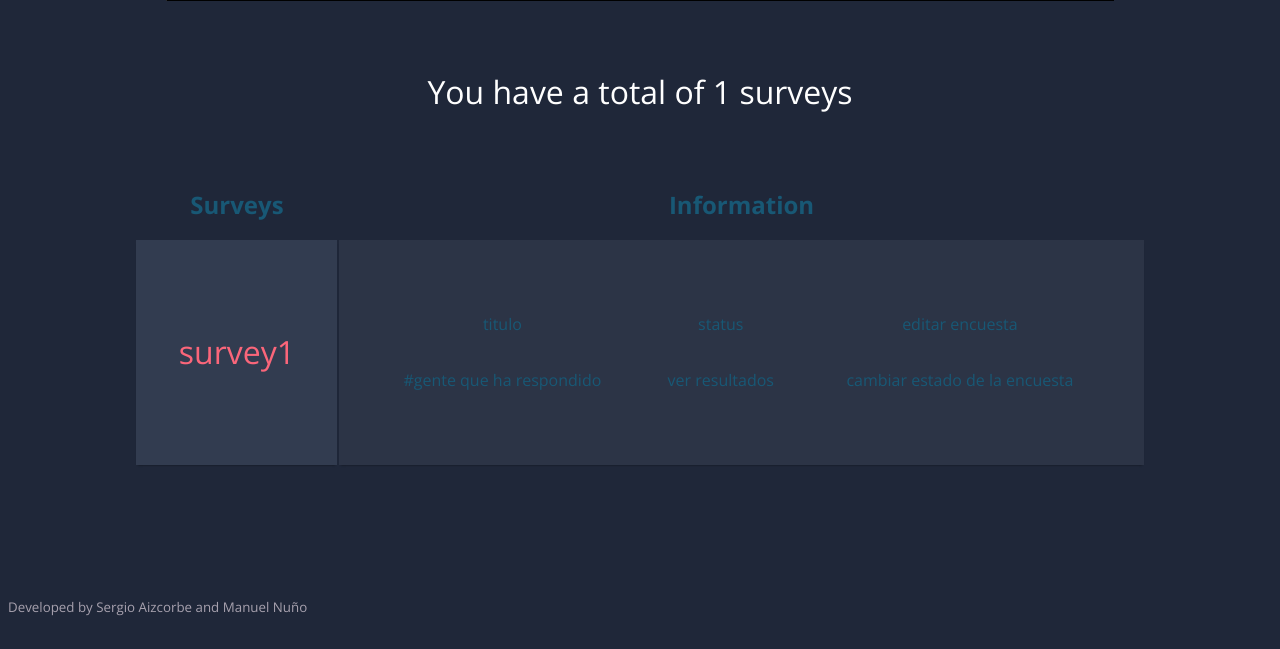
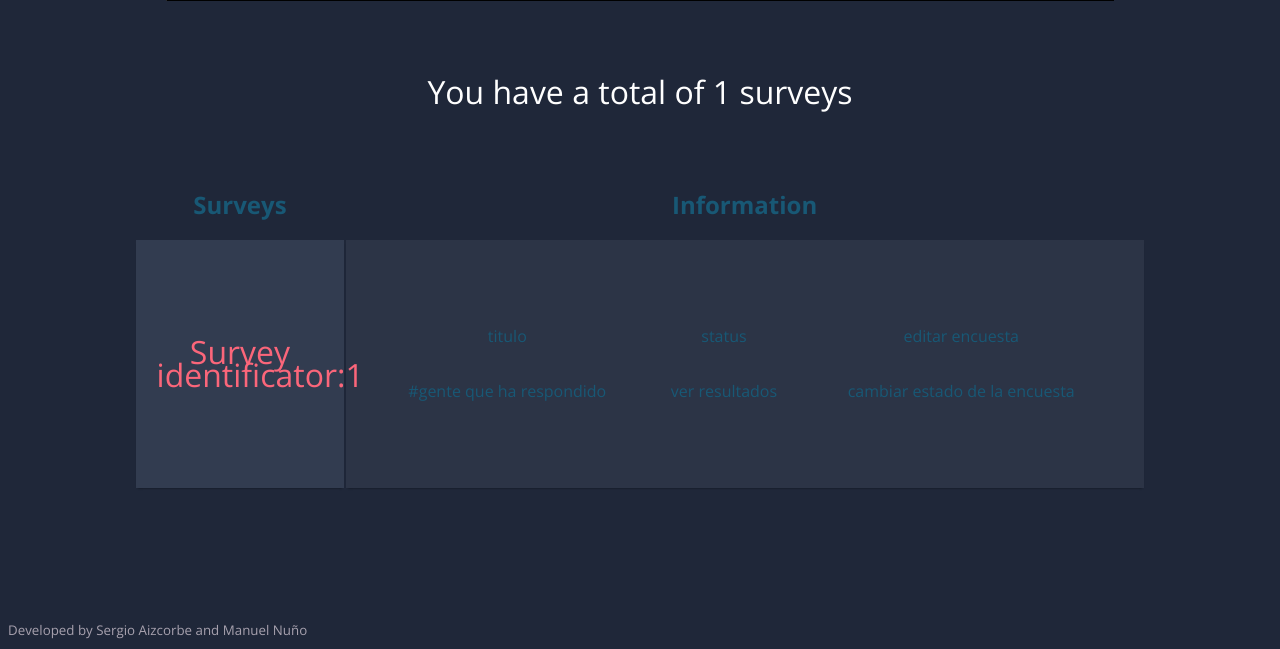
Before and after one commit to saizk/Survey-Web, a Flask app: page /my-surveys in a window 1280 px wide. Shown: the part 519-1168 px from the top of the page. Before the commit the page ends 1135 px from the top, so only its background shows below. Run offline with Flask 2, Linux system fonts and the light colour scheme; a user stored in the database is signed in; tables that the repository leaves empty hold one stand-in row (values such as "Sample post").

Commit message:
primer paso del for de surveys para surveyview

```diff
--- a/survey/templates/views/surveyview.html
+++ b/survey/templates/views/surveyview.html
@@ -41,7 +41,7 @@
 
 
                     <tr>
-                        <td class="firstcol"> survey1</td>
+                        <td class="firstcol"> Survey identificator:{{survey_id}}</td>
                         <td class="secondcol" >
 
                             <table class="smallcell">
--- a/survey/views.py
+++ b/survey/views.py
@@ -12,9 +12,10 @@ bp = Blueprint("views", __name__)
 @bp.route("/my-surveys")
 @login_required
 def surveyview():
-    survey_number = len(model.Survey.query.filter_by(owner_id = current_user.id).all())
-
-    return render_template("views/surveyview.html",  current_user=current_user, survey_number=survey_number)
+    survey_list = model.Survey.query.filter_by(owner_id = current_user.id).all()
+    survey_number = len(survey_list)
+    for survey in survey_list:
+        return render_template("views/surveyview.html",  current_user=current_user, survey_number=survey_number, survey_id = survey.id)
 
 @bp.route("/create-survey")
 @login_required
```
